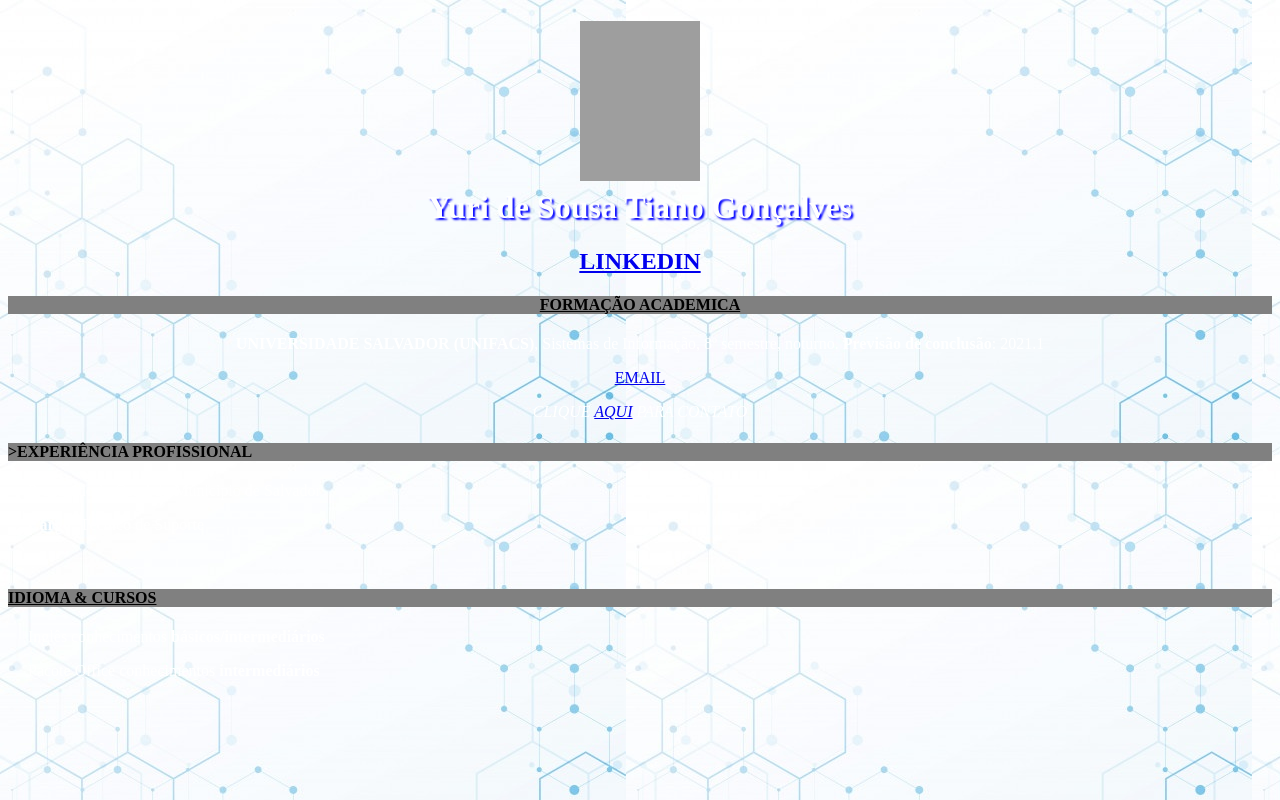
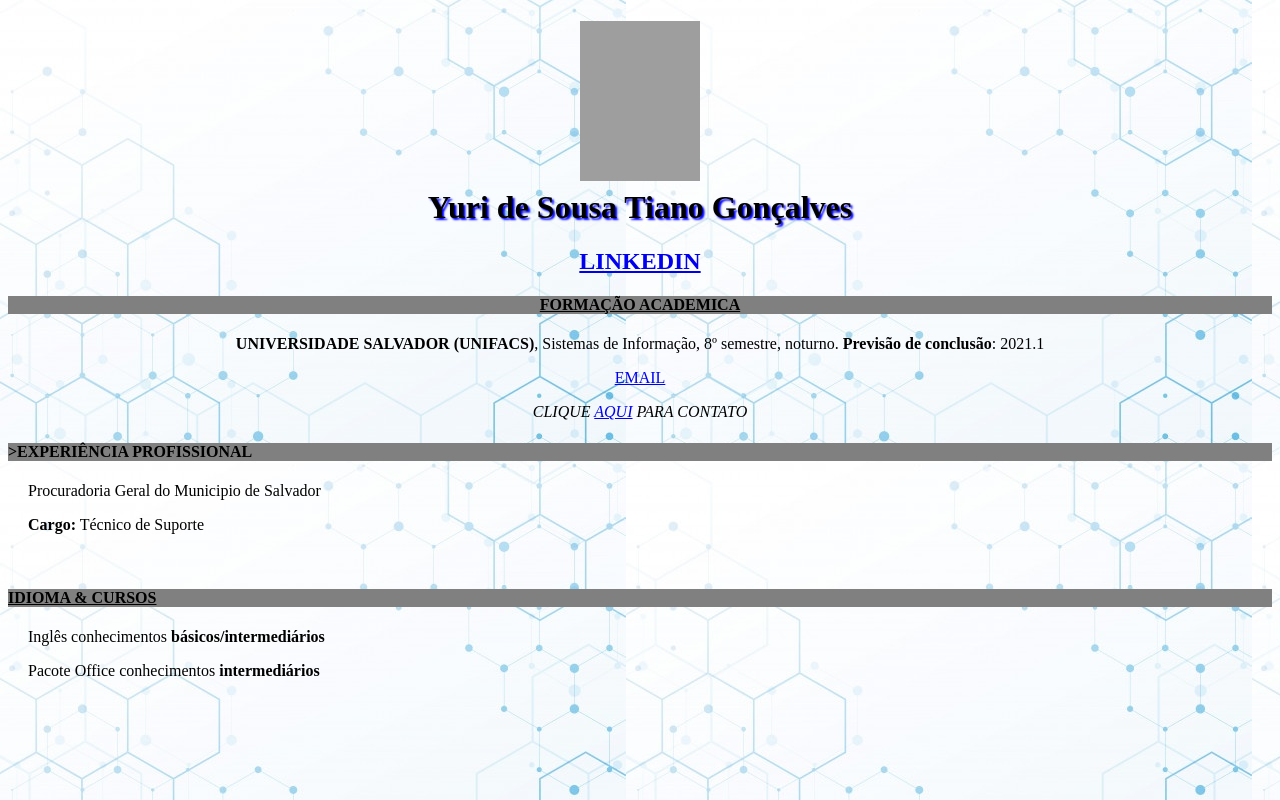
Before and after one commit to tianoneo/curriculo, a plain HTML site: page index.html in a window 1280 px wide. Drawn offline with Linux system fonts and the light colour scheme; grey boxes are pictures that could not be loaded.

Commit message:
Update index.html

```diff
--- a/index.html
+++ b/index.html
@@ -8,7 +8,7 @@
     <title>Meu primeiro site no GitHub Pages</title>
     <style>
         h1 {
-        color: white;
+        color: black;
         text-shadow: 2px 2px 2px blue;
              }
         h2{
@@ -20,10 +20,7 @@
         text-indent: 20px;
         }
         body{
-        color: white;
-        }
-        h4 {
-        color:black;
+        color: black;
         }
     </style>
 </head>
```
